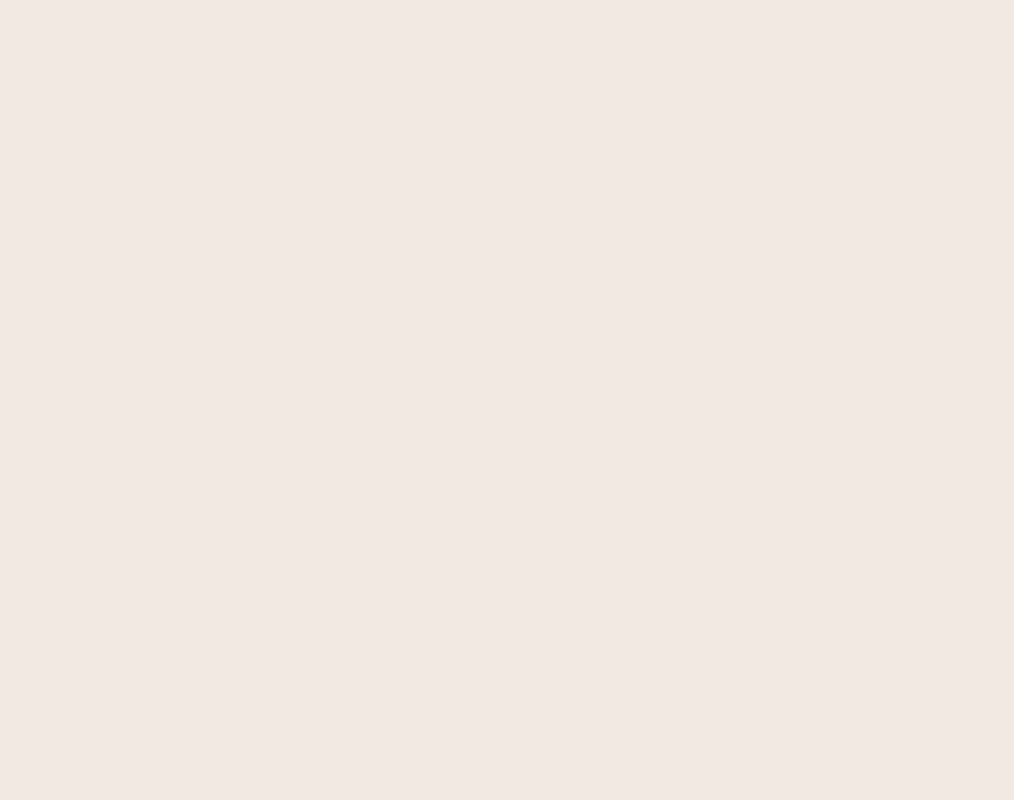
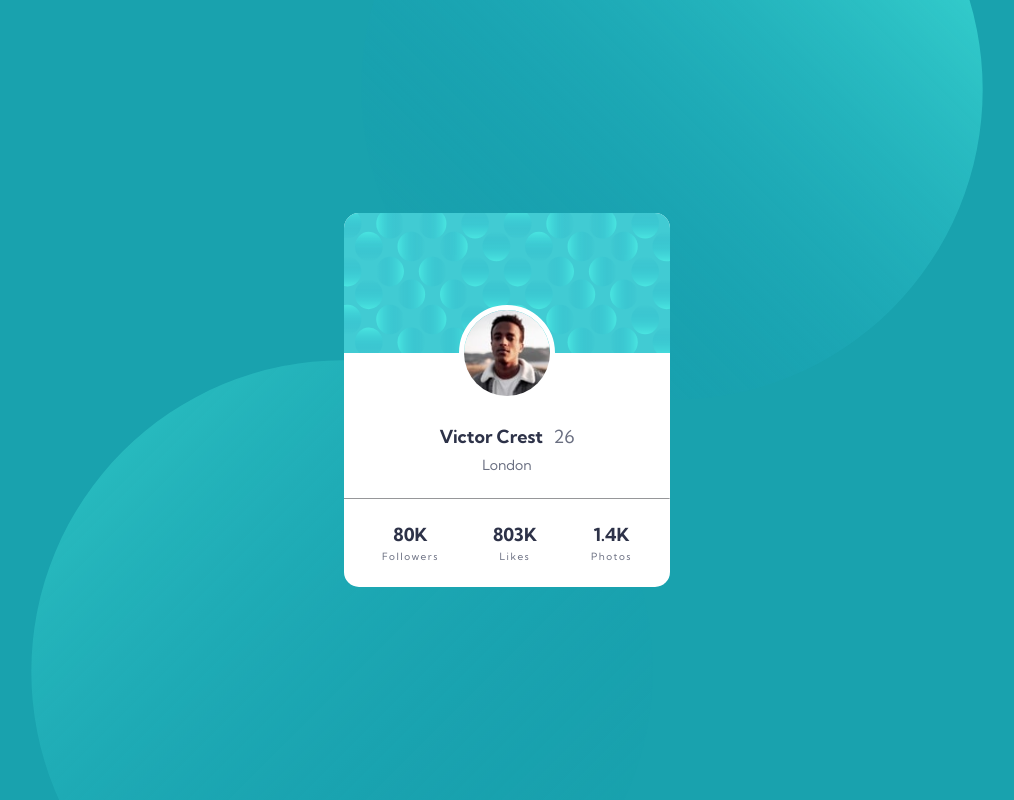
Before and after one commit to asdiAdi/fem-profile-card-component, a website built with Vite: page index.html in a window 1280 px wide. Shown: the whole page, without its empty margins (133-1147 px from the left). Built offline with nearby package versions, Linux system fonts and the light colour scheme.

Commit message:
added layout and styling

```diff
--- a/index.html
+++ b/index.html
@@ -6,12 +6,61 @@
     <title>title</title>
 
     <link rel="icon" type="image/png" sizes="32x32" href="/favicon-32x32.png" />
-    <!--    insert fonts here-->
+    <link rel="preconnect" href="https://fonts.googleapis.com" />
+    <link rel="preconnect" href="https://fonts.gstatic.com" crossorigin />
+    <!-- Kumbh Sans 400 700 -->
+    <link
+      href="https://fonts.googleapis.com/css2?family=Kumbh+Sans:wght@400;700&display=swap"
+      rel="stylesheet"
+    />
     <link rel="stylesheet" href="style.css" />
   </head>
   <body>
     <main>
-      <div class="card"></div>
+      <img src="images/bg-pattern-top.svg" alt="bg-top" class="bg bg--top" />
+      <img
+        src="images/bg-pattern-bottom.svg"
+        alt="bg-bottom"
+        class="bg bg--bottom"
+      />
+
+      <div class="card">
+        <img
+          src="images/bg-pattern-card.svg"
+          alt="hero-img"
+          class="card__hero"
+        />
+
+        <img
+          src="images/image-victor.jpg"
+          alt="user-avatar"
+          class="card__avatar card__center"
+        />
+
+        <div class="card__user card__center">
+          <h1 class="card__name">Victor Crest</h1>
+          <span class="card__age">26</span>
+        </div>
+
+        <div class="card__country card__center">London</div>
+
+        <hr class="card__divider" />
+
+        <ul class="card__list card__center">
+          <li class="card__list__item item">
+            <span class="item__label">80K</span>
+            <span class="item__text">Followers</span>
+          </li>
+          <li class="card__list__item item">
+            <span class="item__label">803K</span>
+            <span class="item__text">Likes</span>
+          </li>
+          <li class="card__list__item item">
+            <span class="item__label">1.4K</span>
+            <span class="item__text">Photos</span>
+          </li>
+        </ul>
+      </div>
     </main>
   </body>
 </html>
--- a/style.css
+++ b/style.css
@@ -1,11 +1,9 @@
 :root {
-  /*colors*/
-  --pure-white: #ffffff;
-  --cream: #f2eae2;
-  --aurometal-saurus: #6c7289;
-  --deep-aquamarine: #3d8168;
-  --deep-aquamarine-hover: #1a4032;
-  --gunmetal: #1c232b;
+  /* colors */
+  --dark-cyan: hsl(185, 75%, 39%);
+  --very-dark-desaturated-blue: hsl(229, 23%, 23%);
+  --dark-grayish-blue: hsl(227, 10%, 46%);
+  --dark-gray: hsl(0, 0%, 59%);
 
   /*fonts*/
   --font-overline: 500 0.75rem Montserrat, sans-serif;
@@ -26,11 +24,122 @@ body {
   display: flex;
   justify-content: center;
   align-items: center;
-  background-color: var(--cream);
+  background-color: var(--dark-cyan);
+  overflow: hidden;
+}
+
+.bg {
+  width: 38.875rem;
+  display: block;
+  position: fixed;
+  z-index: -1;
+}
+.bg--top {
+  bottom: 25rem;
+  right: 10.25rem;
+}
+.bg--bottom {
+  top: 22.5rem;
+  left: 10.25rem;
+}
+
+.card {
+  width: 20.375rem;
+  height: 23.375rem;
+  background-color: white;
+  border-radius: 0.9375rem;
+  position: relative;
+  overflow: hidden;
+}
+
+.card__hero {
+  width: 100%;
+  display: block;
+  height: 8.75rem;
+}
+
+.card__center {
+  position: absolute;
+  left: 50%;
+  transform: translateX(-50%);
+}
+
+.card__avatar {
+  max-width: 6rem;
+  border: 0.3125rem solid white;
+  border-radius: 50%;
+  top: 5.75rem;
+}
+
+.card__user {
+  width: 8.4378rem;
+  display: flex;
+  justify-content: space-between;
+  align-items: flex-start;
+  top: 13.25rem;
+}
+
+.card__name,
+.item__label {
+  color: var(--very-dark-desaturated-blue);
+  font: 700 1.125rem "Kumbh Sans", sans-serif;
+}
+
+.card__age {
+  color: var(--dark-grayish-blue);
+  font: 400 1.125rem "Kumbh Sans", sans-serif;
+}
+
+.card__country {
+  color: var(--dark-grayish-blue);
+  font: 400 0.875rem "Kumbh Sans", sans-serif;
+  top: 15.1875rem;
+}
+
+.card__divider {
+  color: green;
+  width: 100%;
+  position: absolute;
+  bottom: 5.5rem;
+  border-bottom: none;
+  border-color: hsl(225, 10%, 92%);
+}
+
+.card__list {
+  width: 15.625rem;
+  height: 2.5rem;
+  display: flex;
+  justify-content: space-between;
+  list-style-type: none;
+  bottom: 1.5rem;
+}
+
+.item {
+  display: flex;
+  flex-direction: column;
+  justify-content: space-between;
+  align-items: center;
+}
+
+.item__text {
+  color: var(--dark-grayish-blue);
+  font: 400 0.625rem "Kumbh Sans", sans-serif;
+  letter-spacing: 0.094rem;
 }
 
 @media only screen and (min-width: 1440px) {
+  .bg {
+    width: 61rem;
+  }
+  .bg--top {
+    bottom: 15.75rem;
+    right: 46.625rem;
+  }
+  .bg--bottom {
+    top: 23.5rem;
+    left: 43.25rem;
+  }
   .card {
-    width: 0;
+    width: 21.875rem;
   }
 }
```
Also changed, not shown: README.md, images/bg-pattern-bottom.svg (added), images/bg-pattern-card.svg (added), images/bg-pattern-top.svg (added), images/desktop-design.jpg (added), images/image-victor.jpg (added), images/mobile-design.jpg (added).
